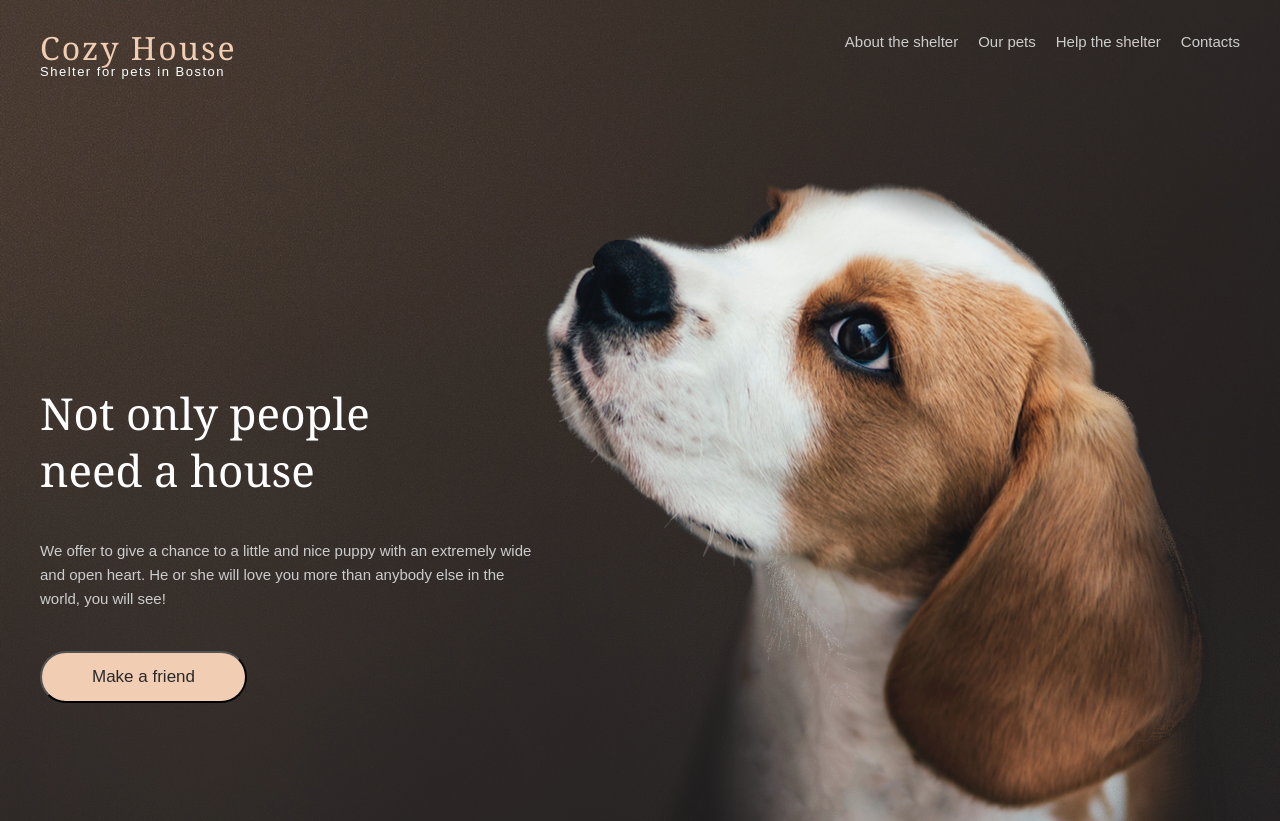
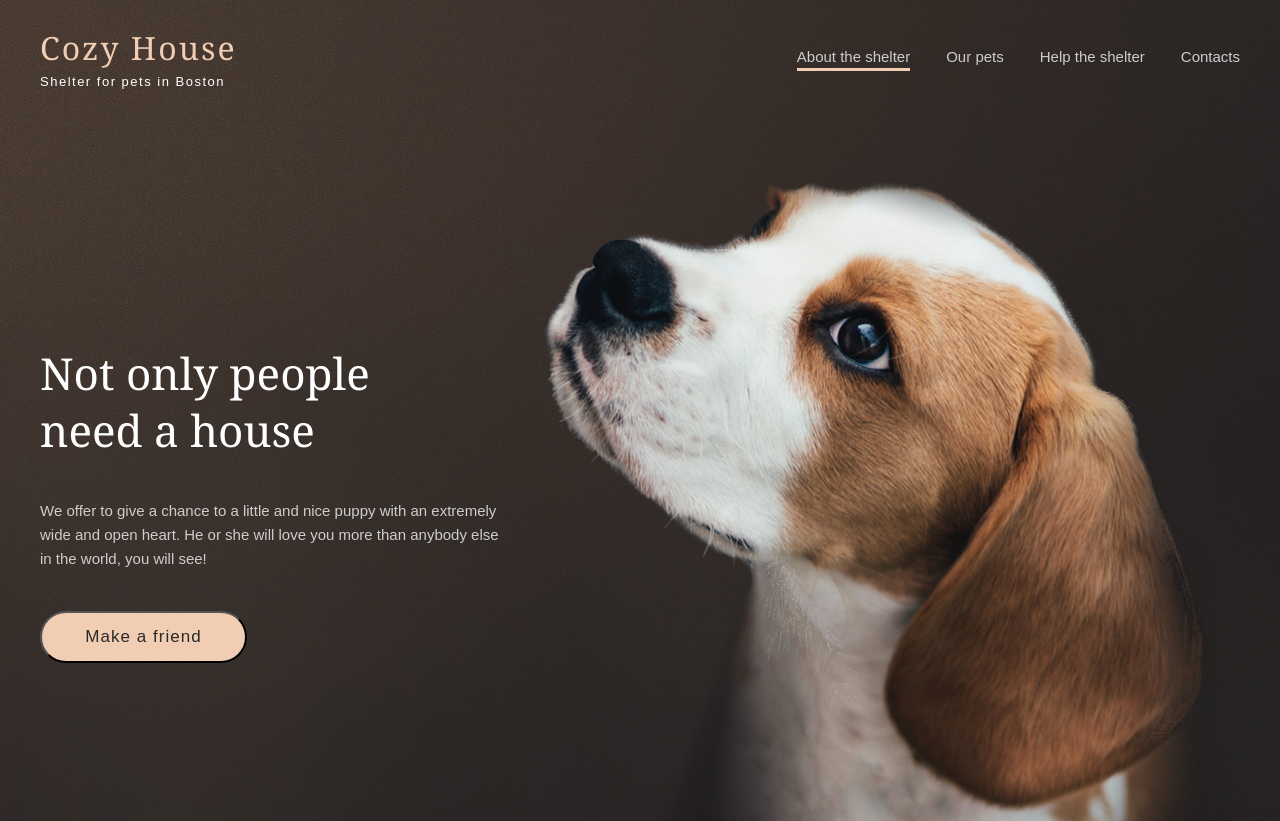
Before and after one commit to MariaSuz/Shelter, a website: page shelter/index.html in a window 1280 px wide. Shown: the top 821 px of the page. Drawn offline with Linux system fonts and the light colour scheme; files whose address does not match are found by name.

Commit message:
feat: fix pages

```diff
--- a/shelter/index.html
+++ b/shelter/index.html
@@ -12,15 +12,15 @@
         <div class="wrapper header__wrapper">
             <div class="header__logo-navigation">
                 <div class="logo">
-                    <h1 class="logo__title">Cozy House</h1>
+                    <a class="logo_a" href="##"><h1 class="logo__title">Cozy House</h1></a>
                     <span class="logo__text">Shelter for pets in Boston</span>
                 </div>
                 <nav class="navigation-menu">
                     <ul class="navigation">
-                        <li class="navigation__link">About the shelter</li>
-                        <li class="navigation__link">Our pets</li>
-                        <li class="navigation__link">Help the shelter</li>
-                        <li class="navigation__link">Contacts</li>
+                        <li class="navigation__link"><a class="navigation__link_a activ-class-a" href="#about">About the shelter</a></li>
+                        <li class="navigation__link"><a class="navigation__link_a" href="#pets">Our pets</a></li>
+                        <li class="navigation__link"><a class="navigation__link_a" href="#help">Help the shelter</a></li>
+                        <li class="navigation__link"><a class="navigation__link_a" href="#contacts">Contacts</a></li>
                     </ul>
                 </nav>
             </div>
@@ -28,13 +28,13 @@
                     <div class="start-screen__content">
                         <h2 class="start-screen__title">Not only people <br> need a house</h2>
                         <p class="start-screen__text">We offer to give a chance to a little and nice puppy with an extremely wide and open heart. He or she will love you more than anybody else in the world, you will see!</p>
-                        <button class="button">Make a friend</button>
+                        <button class="button button_start-screen">Make a friend</button>
                     </div>
                     <img class="img-start-screen" src="src/img/start-screen-puppy.png" alt="start-screen-puppy">
             </section>
     </header>
     <main class="main">
-        <section class="about">
+        <section class="about" id="about">
             <div class="wrapper wrapper__about">
                 <img class="about__img" src="src/img/about-pets.png" alt="cat&dog">
                 <div class="content">
@@ -44,7 +44,7 @@
                 </div>
             </div>
         </section>
-        <section class="pets">
+        <section class="pets" id="pets">
             <div class="wrapper pets__wrapper">
                 <div class="pets__content">
                     <h3 class="pets__h3">Our friends who <br> are looking for a house</h3>
@@ -102,7 +102,7 @@
                 </div>
             </div>
         </section>
-        <section class="help">
+        <section class="help" id="help">
             <div class="wrapper help__wrapper">
                 <div class="help__container">
                     <h3>How you can help <br>our shelter</h3>
@@ -207,7 +207,7 @@
                                 <svg width="30" height="23" viewBox="0 0 30 23" fill="none" xmlns="http://www.w3.org/2000/svg">
                                     <path d="M25.9815 23H4.01915C1.80285 23 0 21.2046 0 19.0001V3.9999C0 1.79421 1.80285 0 4.01915 0H25.9808C28.196 0 30 1.79421 30 3.9999V19.0001C30.0006 21.2052 28.1972 23 25.9815 23ZM4.01915 1.14285C2.43563 1.14285 1.14836 2.42396 1.14836 3.9999V19.0001C1.14836 20.5755 2.43563 21.8571 4.01915 21.8571H25.9808C27.5638 21.8571 28.8516 20.5755 28.8516 19.0001V3.9999C28.8516 2.42396 27.5638 1.14285 25.9808 1.14285H4.01915ZM20.7037 3.35993C22.1363 3.35993 23.2977 4.51532 23.2977 5.94153C23.2977 7.36774 22.1368 8.52376 20.7037 8.52376C19.2706 8.52376 18.1097 7.36783 18.1097 5.94153C18.1097 4.51523 19.2712 3.35993 20.7037 3.35993ZM24.3204 3.35993C25.7529 3.35993 26.9151 4.51532 26.9151 5.94153C26.9151 7.36774 25.7536 8.52376 24.3204 8.52376C22.8873 8.52376 21.7264 7.36783 21.7264 5.94153C21.7264 4.51523 22.8879 3.35993 24.3204 3.35993ZM3.0861 16.3339H7.8683V18.0481H3.0861V16.3339ZM9.43467 16.3339H14.2175V18.0481H9.43467V16.3339ZM15.782 16.3339H20.5659V18.0481H15.782V16.3339ZM22.1305 16.3339H26.9144V18.0481H22.1305V16.3339ZM3.0861 3.36046H12.1263V5.07474H3.0861V3.36046ZM3.0861 6.76208H7.86946V8.47637H3.0861V6.76208Z" fill="#292929"/>
                                     </svg>
-                                <span class="credit-card_number">8380 2880 8028 8791 7435</span>
+                               <a class="credit-card_number" href="##">8380 2880 8028 8791 7435</a>
                             </div>
                         </div>
                         <span class="donation__contant__text">Legal information and lorem ipsum dolor sit amet, consectetur adipiscing elit. Maecenas a ipsum at libero sagittis dignissim sed ac diam. Praesent ultrices maximus tortor et vulputate. Interdum et malesuada fames ac ante ipsum primis in faucibus.</span>
@@ -216,7 +216,7 @@
             </div>
         </section>
     </main>
-    <footer class="footer">
+    <footer class="footer" id="contacts">
         <div class="wrapper footer__wrapper">
             <div class="footer__container">
                 <div class="footer__contacts__container">
--- a/shelter/src/sass/base/_base.scss
+++ b/shelter/src/sass/base/_base.scss
@@ -2,6 +2,11 @@
     margin: 0;
     padding: 0;
   }
+
+// Плавная прокрутка по якорям! ниже
+  html {
+    scroll-behavior: smooth;
+    }
 
   body {
     width: 100%;
@@ -63,6 +68,9 @@
       width: 261px;
       letter-spacing: 1px;
     }
+    &_start-screen{
+      letter-spacing: 0.06em;
+    }
     &:hover {
       background-color: $button-hover;
       cursor: pointer;
--- a/shelter/src/sass/layouts/_donation.scss
+++ b/shelter/src/sass/layouts/_donation.scss
@@ -42,7 +42,9 @@
 }
 
 .credit-card_number{
+    text-decoration: none;
     @extend %font-second;
     @include font(20px, 23px);
     letter-spacing: 0.06em;
+    color: rgba(84, 84, 84, 1);
 }
--- a/shelter/src/sass/layouts/_header.scss
+++ b/shelter/src/sass/layouts/_header.scss
@@ -12,11 +12,17 @@
 .logo{
     display: flex;
     flex-direction: column;
+    gap: 10px;
+}
+
+.logo_a {
+    text-decoration: none;
 }
 
 .navigation {
     display: flex;
-    gap: 20px;
+    gap: 36px;
+    padding-top: 15px;
 }
 
 .logo__text{
@@ -30,15 +36,39 @@
     list-style: none;
 }
 
+.navigation__link_a{
+    color: $text-light;
+    @include font(15px, 24px);
+    text-decoration: none;
+    transition: all 0.1s linear;
+    padding-bottom: 3px;
+
+    &:hover {
+        border-bottom: 3px solid $button-primary;
+    }
+}
+
+.activ-class-a{
+    border-bottom: 3px solid $button-primary;
+    bottom: 10px;
+}
+
 // Вторая часть
 .start-screen{
     display: flex;
-    padding-top: 100px;
+    padding-top: 90px;
     align-items: center;
+    justify-content: space-between;
+
 }
 
 .start-screen__content{
     display: flex;
     flex-direction: column;
     gap: 40px;
+    margin-top: -80px;
 }
+
+.start-screen__text{
+    max-width: 460px;
+}
```
Also changed, not shown: shelter/style.css, 1 other file.
